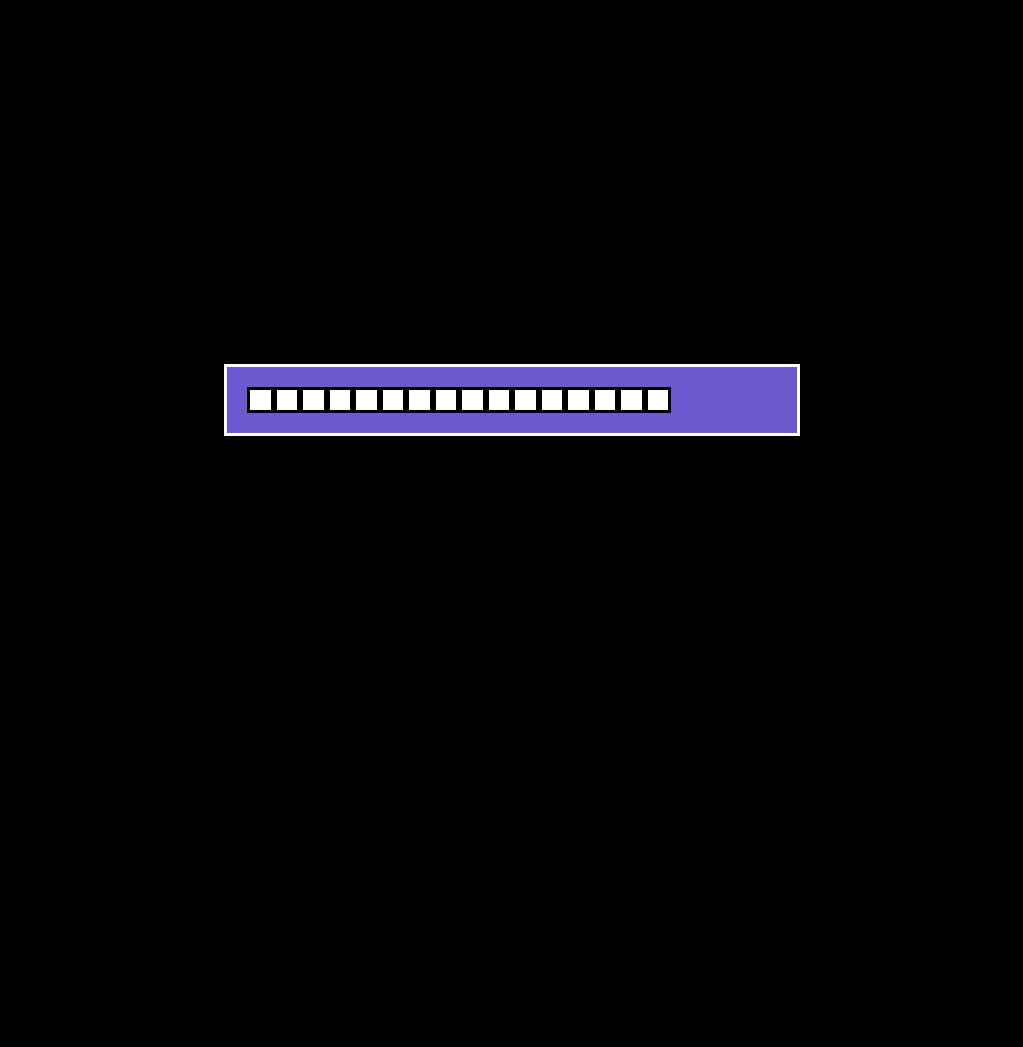
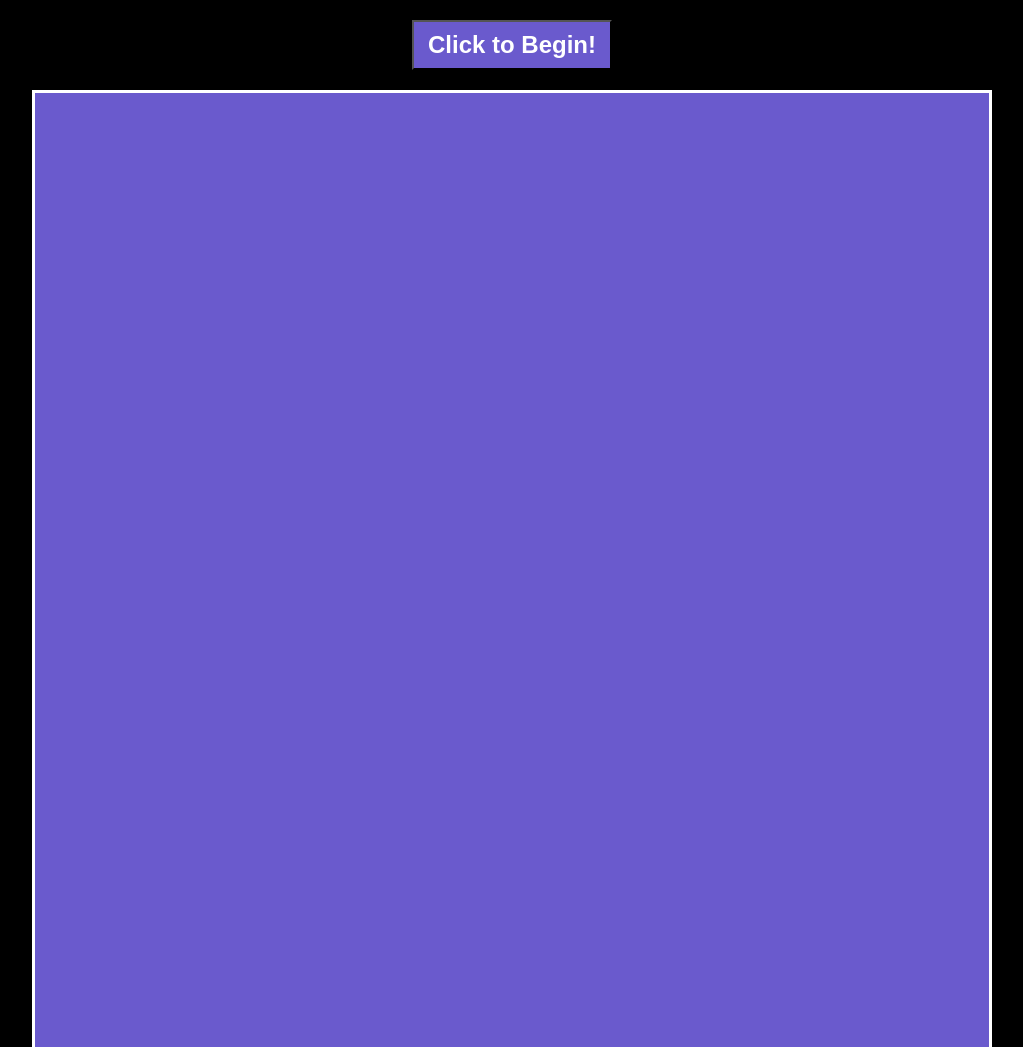
Before and after one commit to Jaren-Wheeler/etch_a_sketch, a plain HTML site: page index.html in a window 1280 px wide. Shown: the top 1047 px of the page, without its empty margins (128-1151 px from the left). Before the commit the page ends 800 px from the top, so only its background shows below. Drawn offline with Linux system fonts and the light colour scheme.

Commit message:
Create a start button that prompts user to enter the size of the grid

```diff
--- a/index.html
+++ b/index.html
@@ -6,8 +6,11 @@
         <link rel="stylesheet" href="style.css">
     </head>
     <body>
-        <div class ="window">
+        <div class="container">
+            <button class="start-btn">Click to Begin!</button>
+            <div class ="window">
 
+            </div>
         </div>
         <script src="script.js"></script>
     </body>
--- a/script.js
+++ b/script.js
@@ -22,6 +22,13 @@ let createGrid = (gridDim) => {
 }
 
 let startButton = () => {
+    let startBtn = document.querySelector(".start-btn");
 
-}
-let grid = createGrid(20);
+    startBtn.addEventListener("click", () => {
+        const dimension =  prompt("Enter a number n for an n x n grid: ");
+        createGrid(dimension);
+
+    })
+;}
+
+startButton();
--- a/style.css
+++ b/style.css
@@ -13,6 +13,23 @@ body {
 
 }
 
+.container {
+    display: flex;
+    flex-direction: column;
+    justify-content: space-between;
+    align-items: center;
+    margin: 20px;
+    gap: 20px;
+}
+
+.start-btn {
+    width: 200px;
+    height: 50px;
+    font-size: 24px;
+    font-weight: bold;
+    color: white;
+    background-color: slateblue;
+}
 .window {
     display: flex;
     flex-wrap: wrap;
@@ -20,27 +37,13 @@ body {
     align-items: center;
     background-color: slateblue;
     padding: 20px;
-    width: 45%;
+    width: 960px;
+    height: 960px;
     border: solid white;
 }
-.square1,
-.square2,
-.square3,
-.square4,
-.square5,
-.square6,
-.square7,
-.square8,
-.square9,
-.square10,
-.square11,
-.square12,
-.square13,
-.square14,
-.square15,
-.square16 {
+.gridElement {
     background-color: white;
     border: solid black;
-    width: 24.5%;
     aspect-ratio: 1 / 1;
+    overflow: hidden;
 }
```
